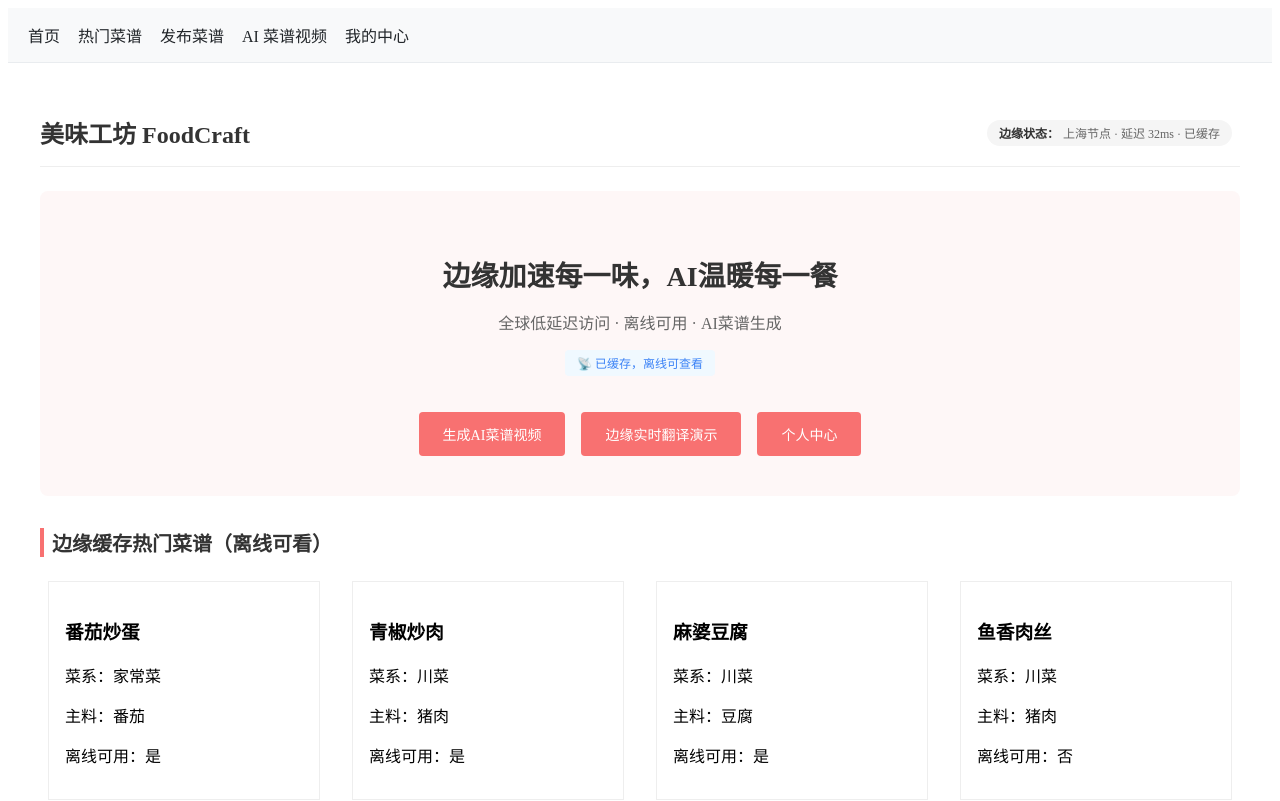
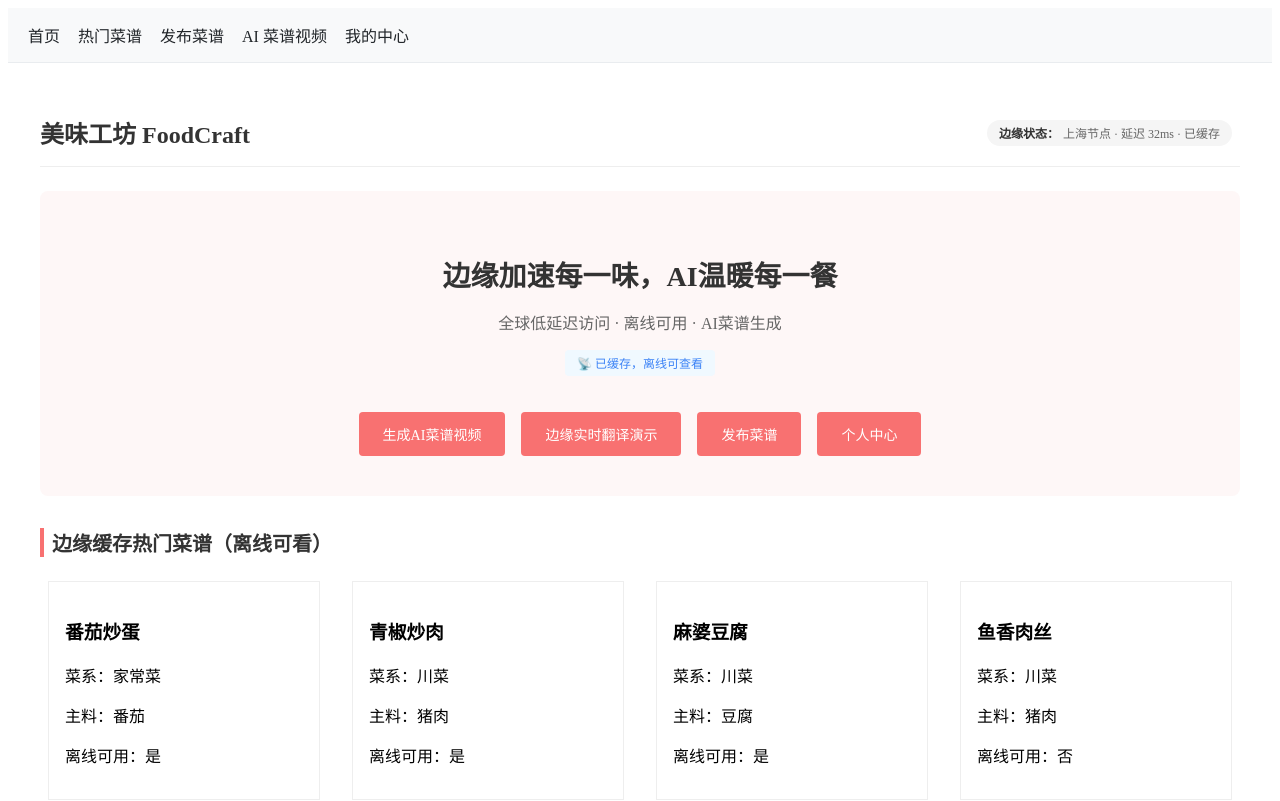
Before and after one commit to xiaoxiong-binggan/foodcraft-edge, a React (Vite) app: page / in a window 1280 px wide. Shown: the top 801 px of the page. Built offline with nearby package versions, Linux system fonts and the light colour scheme.

Commit message:
Update Home.tsx

```diff
--- a/src/pages/Home/Home.tsx
+++ b/src/pages/Home/Home.tsx
@@ -24,6 +24,7 @@ const Home: React.FC = () => {
           <div className={styles.btnGroup}>
             <Link to="/ai-video" className={styles.btn}>生成AI菜谱视频</Link>
             <Link to="/translate" className={styles.btn}>边缘实时翻译演示</Link>
+            <Link to="/publish" className={styles.btn}>发布菜谱</Link> {/* 新增：发布菜谱按钮 */}
             <Link to="/user" className={styles.btn}>个人中心</Link>
           </div>
         </div>
```
